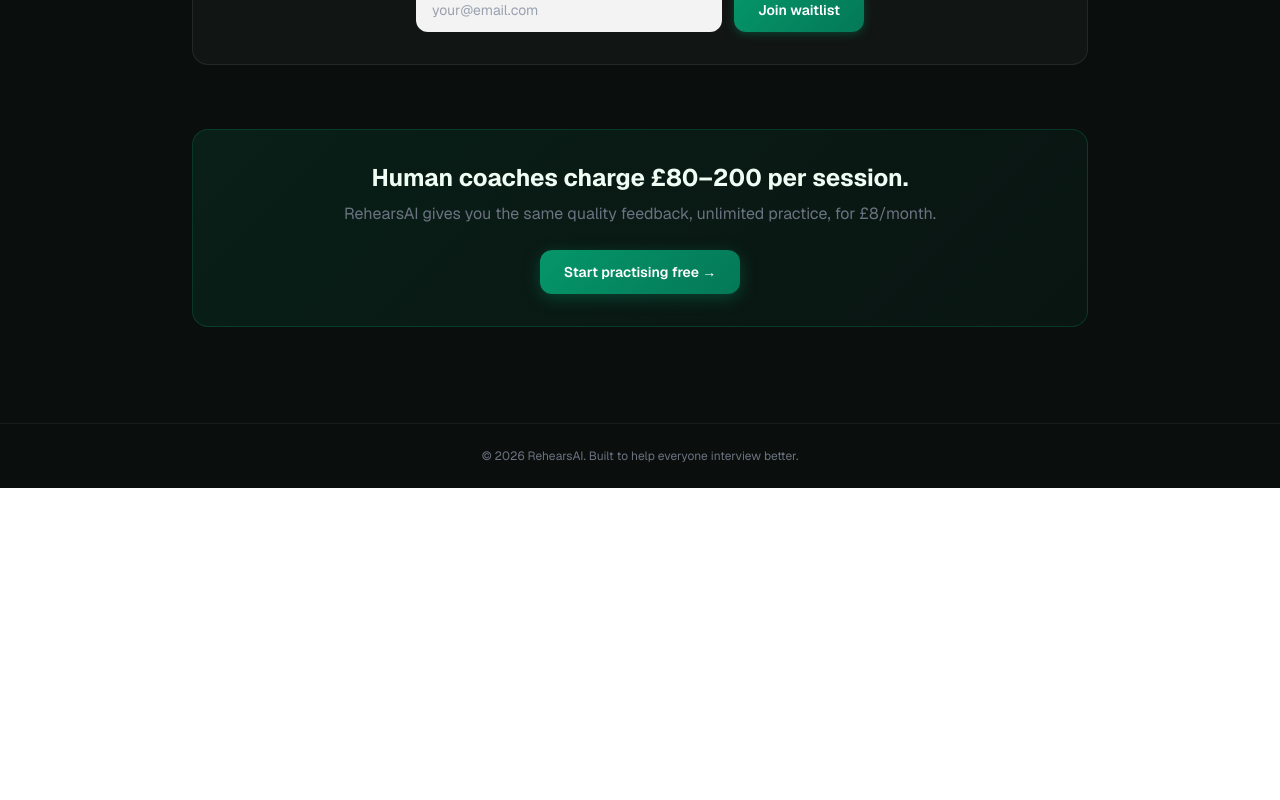
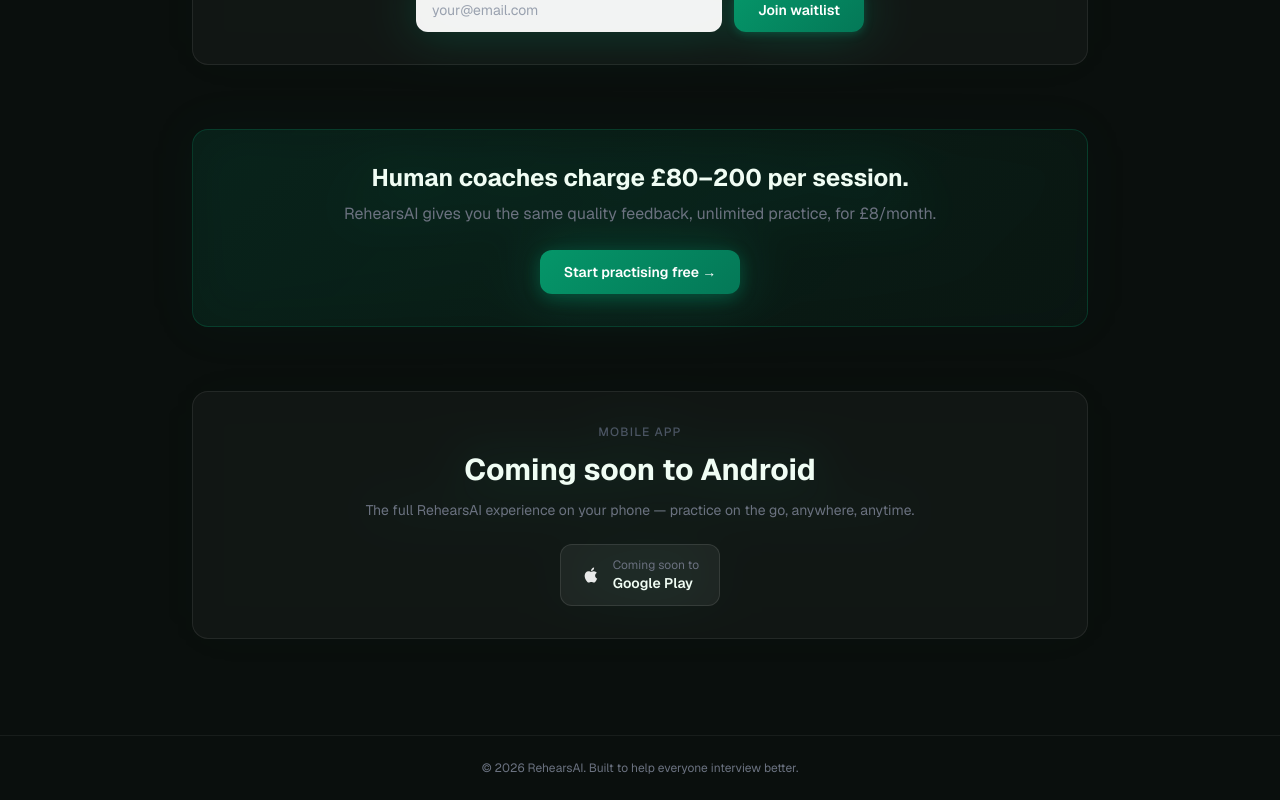
Before and after one commit to uqurreshi34-dev/prepai-frontend, a Next.js app: page / in a window 1280 px wide. Shown: the part 1273-2073 px from the top of the page. Before the commit the page ends 1761 px from the top, so only its background shows below. Built offline with nearby package versions, Linux system fonts and the light colour scheme; no server answers.

Commit message:
feat: scroll glow effect on sections, coming soon to Android section

```diff
--- a/src/app/page.tsx
+++ b/src/app/page.tsx
@@ -1,6 +1,6 @@
 "use client"
 import { useSession } from "next-auth/react"
-import { useEffect, useState } from "react"
+import { useEffect, useState, useRef } from "react"
 import { useRouter } from "next/navigation"
 import Link from "next/link"
 import { motion } from "framer-motion"
@@ -31,6 +31,61 @@
     animate: { opacity: 1, y: 0 },
     transition: { duration: 0.5, delay, ease: [0.22, 1, 0.36, 1] as const }
   }
+}
+
+function useGlow() {
+  const ref = useRef<HTMLDivElement>(null)
+  const [glowing, setGlowing] = useState(false)
+
+  useEffect(() => {
+    const el = ref.current
+    if (!el) return
+    const observer = new IntersectionObserver(
+      ([entry]) => setGlowing(entry.isIntersecting),
+      { threshold: 0.15 }
+    )
+    observer.observe(el)
+    return () => observer.disconnect()
+  }, [])
+
+  return { ref, glowing }
+}
+
+function GlowSection({ children, delay = 0 }: { children: React.ReactNode; delay?: number }) {
+  const ref = useRef<HTMLDivElement>(null)
+  const [glowing, setGlowing] = useState(false)
+
+  useEffect(() => {
+    const el = ref.current
+    if (!el) return
+    const observer = new IntersectionObserver(
+      ([entry]) => {
+        if (entry.isIntersecting) {
+          setTimeout(() => setGlowing(true), delay)
+        } else {
+          setGlowing(false)
+        }
+      },
+      { threshold: 0.15 }
+    )
+    observer.observe(el)
+    return () => observer.disconnect()
+  }, [delay])
+
+  return (
+    <div
+      ref={ref}
+      style={{
+        transition: "filter 0.8s ease, opacity 0.8s ease",
+        filter: glowing
+          ? "drop-shadow(0 0 24px rgba(5,150,105,0.35))"
+          : "drop-shadow(0 0 0px rgba(5,150,105,0))",
+        opacity: glowing ? 1 : 0.7,
+      }}
+    >
+      {children}
+    </div>
+  )
 }
 
 function WaitlistForm() {
@@ -233,6 +288,7 @@
             </h2>
           </motion.div>
 
+          <GlowSection>
             <div className="grid grid-cols-1 md:grid-cols-3 gap-4">
               {features.map((f, i) => (
                 <motion.div
@@ -255,12 +311,11 @@
                 </motion.div>
               ))}
             </div>
+          </GlowSection>
 
-          <motion.div
+          <GlowSection delay={100}>
+            <div
               className="mt-16 rounded-2xl p-8 text-center"
-            initial={{ opacity: 0, y: 20 }}
-            animate={{ opacity: 1, y: 0 }}
-            transition={{ duration: 0.5, delay: 0.85 }}
               style={{
                 background: "rgba(255,255,255,0.03)",
                 border: "1px solid rgba(255,255,255,0.08)",
@@ -276,13 +331,12 @@
                 Join the waitlist and be first in line when RehearsAI opens to everyone.
               </p>
               <WaitlistForm />
-          </motion.div>
+            </div>
+          </GlowSection>
 
-          <motion.div
+          <GlowSection delay={150}>
+            <div
               className="mt-16 rounded-2xl p-8 text-center"
-            initial={{ opacity: 0, y: 20 }}
-            animate={{ opacity: 1, y: 0 }}
-            transition={{ duration: 0.5, delay: 0.9 }}
               style={{
                 background: "linear-gradient(135deg, rgba(5,150,105,0.12), rgba(4,120,87,0.06))",
                 border: "1px solid rgba(5,150,105,0.25)",
@@ -305,7 +359,44 @@
               >
                 Start practising free →
               </Link>
-          </motion.div>
+            </div>
+          </GlowSection>
+
+          <GlowSection delay={100}>
+            <div
+              className="mt-16 rounded-2xl p-8 text-center"
+              style={{
+                background: "rgba(255,255,255,0.03)",
+                border: "1px solid rgba(255,255,255,0.08)",
+              }}
+            >
+              <p className="text-xs font-medium uppercase tracking-widest mb-3" style={{ color: "#4b5563" }}>
+                Mobile app
+              </p>
+              <h2 className="text-2xl md:text-3xl font-bold mb-3" style={{ color: "#f0fdf4" }}>
+                Coming soon to Android
+              </h2>
+              <p className="text-sm mb-6" style={{ color: "#6b7280" }}>
+                The full RehearsAI experience on your phone — practice on the go, anywhere, anytime.
+              </p>
+              <div
+                className="inline-flex items-center gap-3 px-5 py-3 rounded-xl"
+                style={{
+                  background: "rgba(255,255,255,0.06)",
+                  border: "1px solid rgba(255,255,255,0.1)",
+                }}
+              >
+                <svg width="20" height="20" viewBox="0 0 24 24" fill="none">
+                  <path d="M17.05 20.28c-.98.95-2.05.8-3.08.35-1.09-.46-2.09-.48-3.24 0-1.44.62-2.2.44-3.06-.35C2.79 15.25 3.51 7.7 9.05 7.4c1.34.07 2.27.74 3.04.8 1.16-.23 2.26-.93 3.52-.84 1.5.12 2.63.72 3.37 1.84-3.1 1.86-2.38 5.98.48 7.13-.57 1.5-1.32 2.99-2.41 3.95zM12.03 7.25c-.15-2.23 1.66-4.07 3.74-4.25.29 2.58-2.34 4.5-3.74 4.25z" fill="white" opacity="0.9"/>
+                </svg>
+                <div className="text-left">
+                  <p className="text-xs" style={{ color: "#6b7280" }}>Coming soon to</p>
+                  <p className="text-sm font-semibold" style={{ color: "#f0fdf4" }}>Google Play</p>
+                </div>
+              </div>
+            </div>
+          </GlowSection>
+
         </div>
       </section>
 
```
Lines whose indentation alone changed are shown as unchanged.
